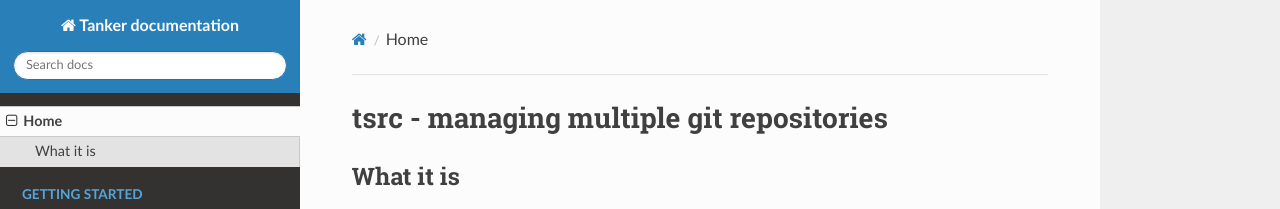
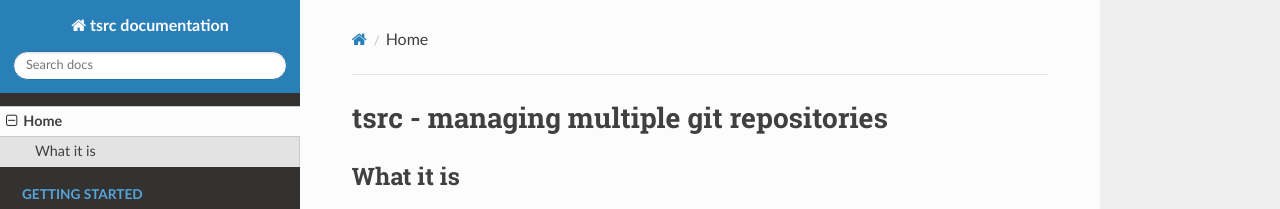
Before and after one commit to your-tools/tsrc, an MkDocs documentation site: the page built from docs/index.md, in a window 1280 px wide. Shown: the top 209 px of the page. Built offline with MkDocs 1.6.1, drawn with Linux system fonts in a browser that asks for light colours; nearby versions of some CDN libraries; old or Windows-style settings are respelled for this version of MkDocs.

Commit message:
doc: fix site name

```diff
--- a/mkdocs.yml
+++ b/mkdocs.yml
@@ -1,4 +1,4 @@
-site_name: Tanker documentation
+site_name: tsrc documentation
 
 theme:
   name: readthedocs
```
